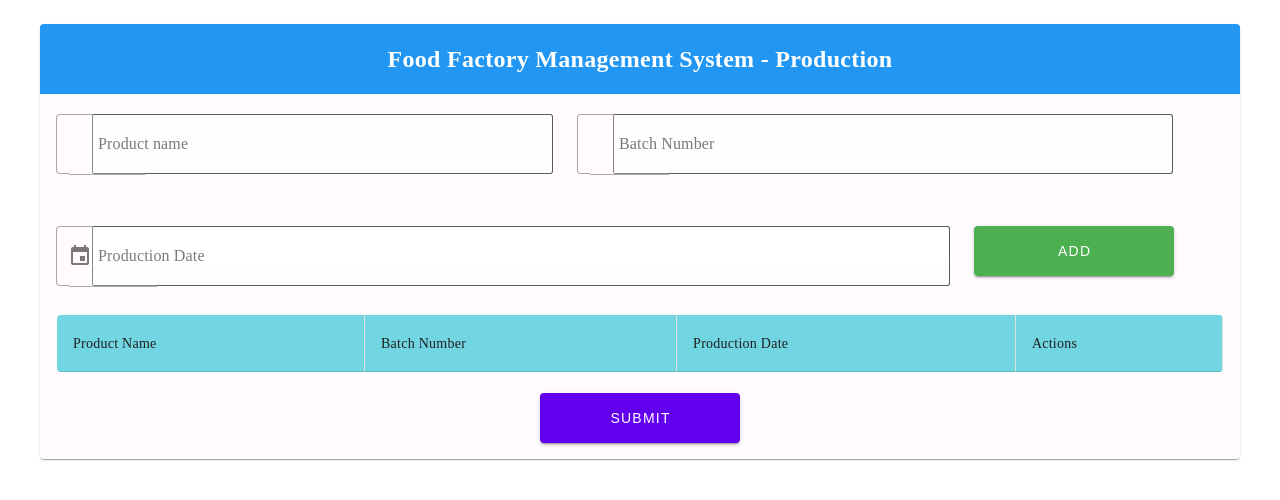
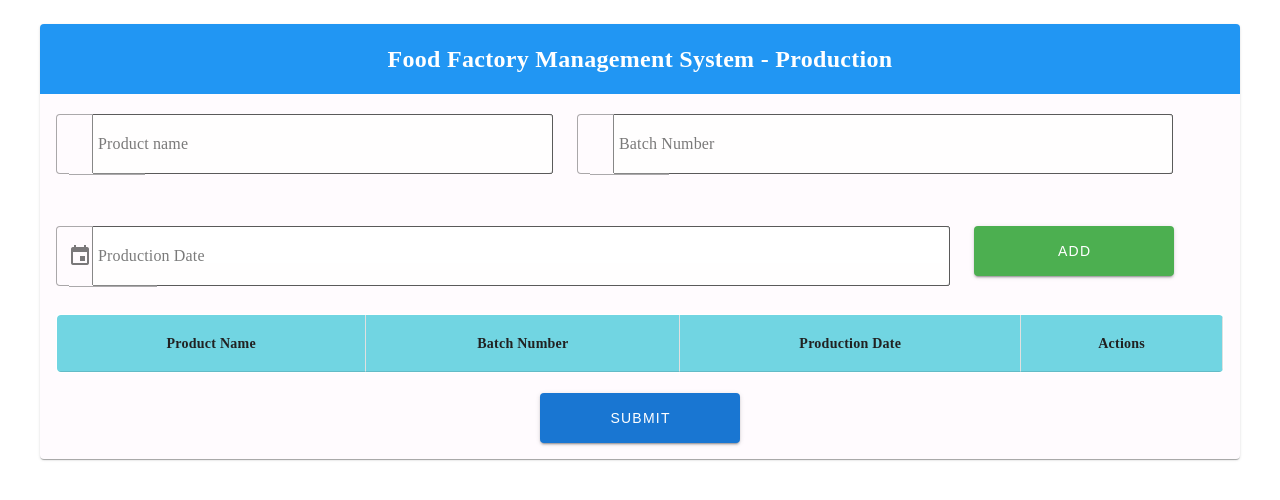
Before and after one commit to Ruukshan/food-factory-management-system, a Vue app: page / in a window 1280 px wide. Shown: the top 500 px of the page. Built offline with nearby package versions, Linux system fonts and the light colour scheme.

Commit message:
Add validation rules for form

```diff
--- a/src/components/FormComponent.vue
+++ b/src/components/FormComponent.vue
@@ -1,10 +1,19 @@
 <template>
+    <v-form ref="form">
     <v-row>
         <v-col cols="12" md="5">
-            <v-text-field label="Product name" v-model="newProduct.name"></v-text-field>
+            <v-text-field
+                label="Product name"
+                v-model="newProduct.name"
+                :rules="nmaeRules"
+            ></v-text-field>
         </v-col>
         <v-col cols="12" md="6">
-            <v-text-field label="Batch Number" v-model="newProduct.batch"></v-text-field>
+            <v-text-field
+                label="Batch Number"
+                v-model="newProduct.batch"
+                :rules="batchRules"
+            ></v-text-field>
         </v-col>
     </v-row>
     <v-row>
@@ -17,6 +26,7 @@
                         label="Production Date"
                         prepend-inner-icon="mdi-calendar"
                         readonly
+                        :rules="dateRules"
                     ></v-text-field>
                 </template>
                 <v-date-picker
@@ -29,10 +39,13 @@
             <v-btn color="success" @click="addProduct">Add</v-btn>
         </v-col>
     </v-row>
+    </v-form>
 </template>
 
 <script setup>
 import { ref } from 'vue';
+
+const form = ref(null);
 
 const newProduct = ref({
     name: '',
@@ -43,6 +56,20 @@ const newProduct = ref({
 const datePicker = ref(false);
 
 const emit = defineEmits(['add-product']);
+
+const nmaeRules = [
+    v => !!v || 'Name is required',
+    v => (v && v.length <= 20) || 'Name must be less than 20 characters',
+];
+
+const batchRules = [
+    v => !!v || 'Batch number is required',
+    v => (v && v.length <= 10) || 'Batch number must be less than 10 characters',
+];
+
+const dateRules = [
+    v => !!v || 'Date is required',
+];
 
 const addProduct = () => {
     if (newProduct.value.name && newProduct.value.batch && newProduct.value.date) {
--- a/src/components/TableComponent.vue
+++ b/src/components/TableComponent.vue
@@ -2,7 +2,7 @@
     <v-table class="custom-table">
         <thead>
             <tr>
-                <th v-for="header in headers" :key="header.key" class="text-left">
+                <th v-for="header in headers" :key="header.key">
                     {{ header.title }}
                 </th>
             </tr>
@@ -36,18 +36,20 @@ const headers = [
 
 <style scoped>
 .custom-table th {
-  font-weight: bold;
     color: #212121;
+    font-size: 16px;
+    font-weight: bold !important;
+    text-align: center !important;
     background-color: #71d5e2;
     border-right: 1px solid #E0E0E0;
     border-bottom: 1px solid #E0E0E0;
     padding: 12px;
-  text-align: center;
 }
 
 .custom-table td {
     padding: 8px;
-  font-size: 14px;
+    font-size: 16px;
+    text-align: center;
     color: #333333;
     border-bottom: 1px solid #E0E0E0;
     border-right: 1px solid #E0E0E0;
--- a/src/plugins/vuetify.ts
+++ b/src/plugins/vuetify.ts
@@ -21,7 +21,7 @@ const vuetify = createVuetify({
     themes: {
       light: {
         colors: {
-          primary: '#6200EE',
+          primary: '#1976D2',
           secondary: '#03DAC6',
           background: '#FFFFFF',
           accent: '#FFC107',
@@ -38,7 +38,6 @@ const vuetify = createVuetify({
   defaults: {
     VTextField: {
       variant: 'outlined',
-      color: 'primary',
       density: 'compact',
       prependInnerIcon: 'mdi-format-data',
     },
@@ -47,6 +46,12 @@ const vuetify = createVuetify({
       offsetY: true,
       minWidth: '100px',
       closeOnContentClick: false,
+    },
+    VDatePicker: {
+      color: 'primary',
+      headerColor: 'primary',
+      headerTextColor: 'white',
+      headerIconColor: 'white',
     },
     VBtn: {
       rounded: 'lg',
```
Lines whose indentation alone changed are shown as unchanged.
